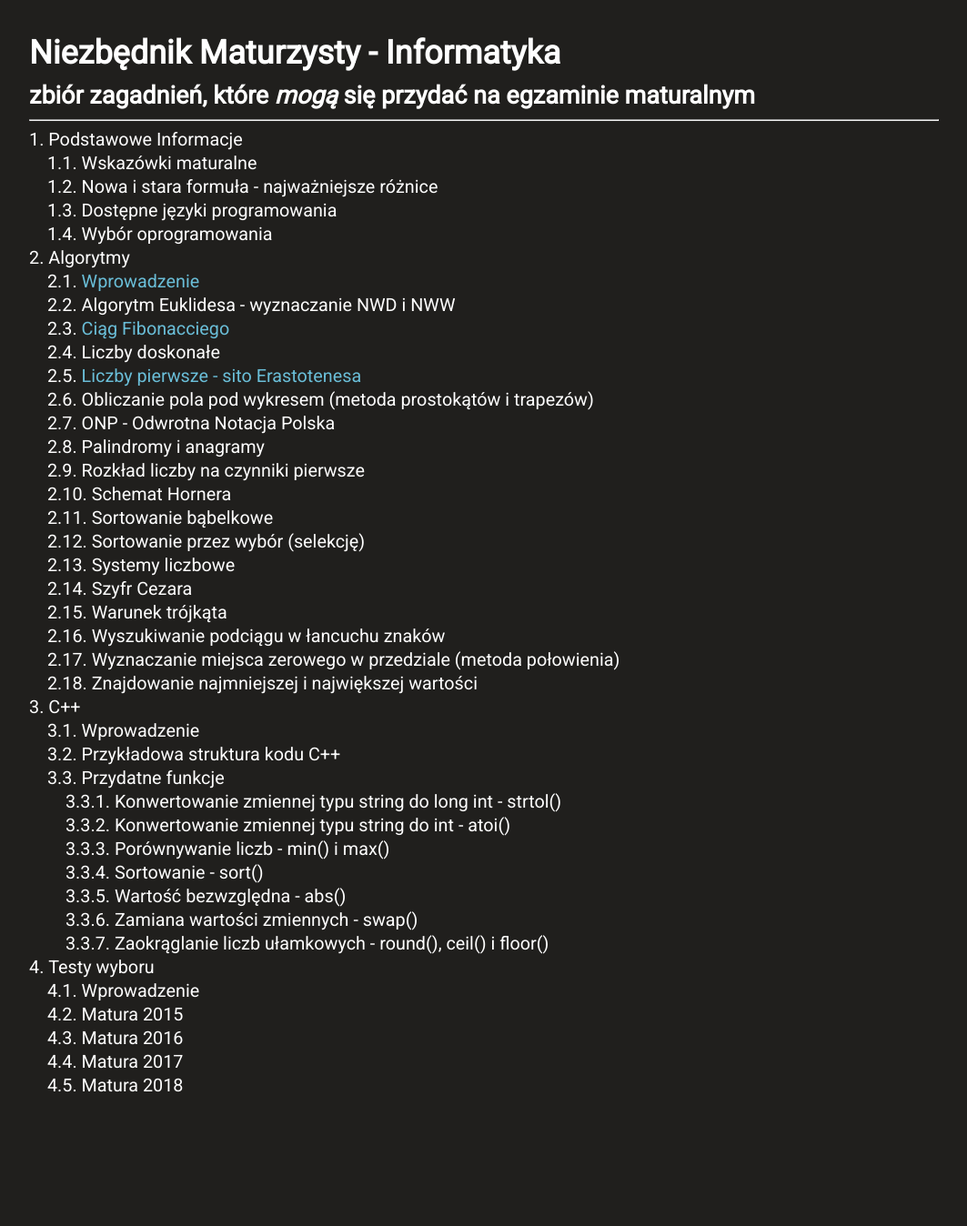
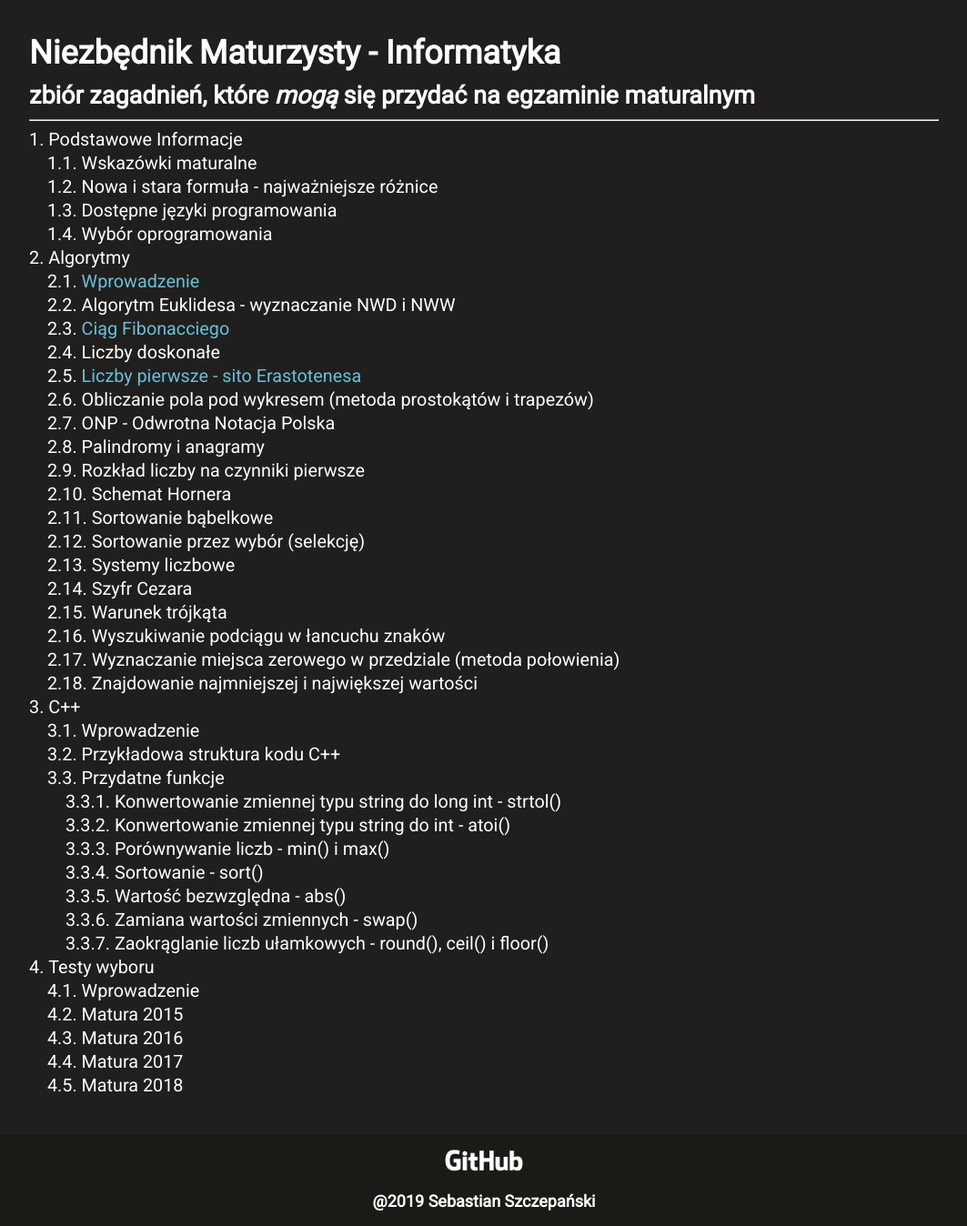
Before and after one commit to sszczep/Niezbednik-Maturzysty-Informatyka, a Jekyll site: the page built from index.md, in a window 1280 px wide. Shown: the whole page at 91% size, without its empty margins (108-1171 px from the left). Built offline with Jekyll 4.4.1, drawn with Linux system fonts in a browser that asks for light colours; before the commit the page ends 1235 px from its top, so only the background shows below that.

Commit message:
Add footer

```diff
--- /dev/null
+++ b/_includes/footer.html
@@ -0,0 +1,6 @@
+<footer class="footer">
+    <a href="https://github.com/sszczep/Niezbednik-Maturzysty-Informatyka" target="_blank">
+        <img src="{{ 'assets/img/github.png' | relative_url }}" alt="github" class="github">
+    </a>
+    <h4>@{{ site.time | date: '%Y' }} Sebastian Szczepański</h4>
+</footer>
--- a/_layouts/default.html
+++ b/_layouts/default.html
@@ -14,6 +14,8 @@
             {{ content }}
         </section>
 
+        {% include footer.html %}
+
         <script type="text/x-mathjax-config">
             MathJax.Hub.Config({
               showMathMenu: false
--- a/assets/css/style.scss
+++ b/assets/css/style.scss
@@ -2,6 +2,7 @@
 ---
 
 $backgroundColor: #201F1D;
+$footerColor: #1b1a17;
 $textColor: #fff;
 $linkColor: #6ABED8;
 
@@ -44,7 +45,9 @@ thead tr, tbody tr:not(:last-child) {
     text-decoration: none;
     max-width: 1000px;
     margin: 0 auto;
-    padding: 3vh 5vw;
+    padding: 3vh 5vw 140px 5vw;
+    position: relative;
+    min-height: 100%;
 }
 
 .nav {
@@ -110,3 +113,21 @@ thead tr, tbody tr:not(:last-child) {
     overflow-x: auto;
     margin: 30px 0 !important;
 }
+
+.footer {
+    position: absolute;
+    bottom: 0;
+    left: 0;
+    width: 100%;
+    height: 100px;
+    background-color: $footerColor;
+    display: flex;
+    flex-flow: column wrap;
+    align-items: center;
+    justify-content: center;
+    text-align: center;
+
+    .github {
+        height: 40px;
+    }
+}
```
Also changed, not shown: assets/img/github.png (added), 1 other file.
